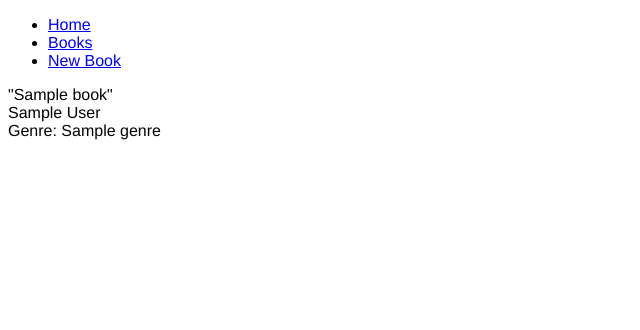
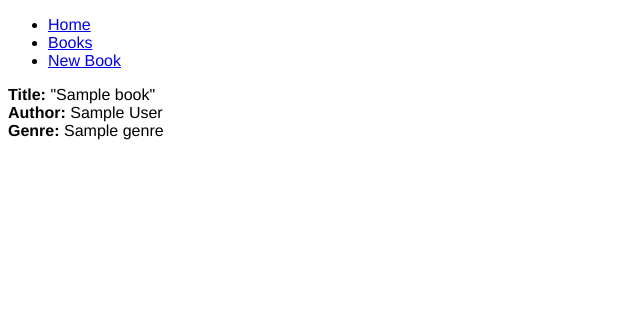
Before and after one commit to Suladida/04_book_manager, a Flask app: page /books in a window 1280 px wide. Shown: the top 330 px of the page, without its empty margins (0-640 px from the left). Run offline with Flask 2, Linux system fonts and the light colour scheme; a database or web service that is not in the repository returns one stand-in record (values such as "Sample title"); some libraries are stand-ins or nearby versions.

Commit message:
cleared books, added some html styling

```diff
--- a/templates/books/books.html
+++ b/templates/books/books.html
@@ -4,17 +4,17 @@
 
 {% for book in all_books %}
     <div class="title">
-        "{{ book.title }}"
+        <span><b>Title: </b>"{{ book.title }}"</span>
     </div>
+
     <div class ="author">
-        {{ book.author.first_name }} {{book.author.last_name}}
+        <span><b>Author: </b>{{ book.author.first_name }} {{book.author.last_name}}</span>
     </div>
-    <div>
-        <span>Genre: {{book.genre}}</span>
 
-
-
+    <div class ="genre">
+        <span><b>Genre: </b>{{book.genre}}</span>
     </div>
+    <br>
 
 
 {% endfor %}
```
